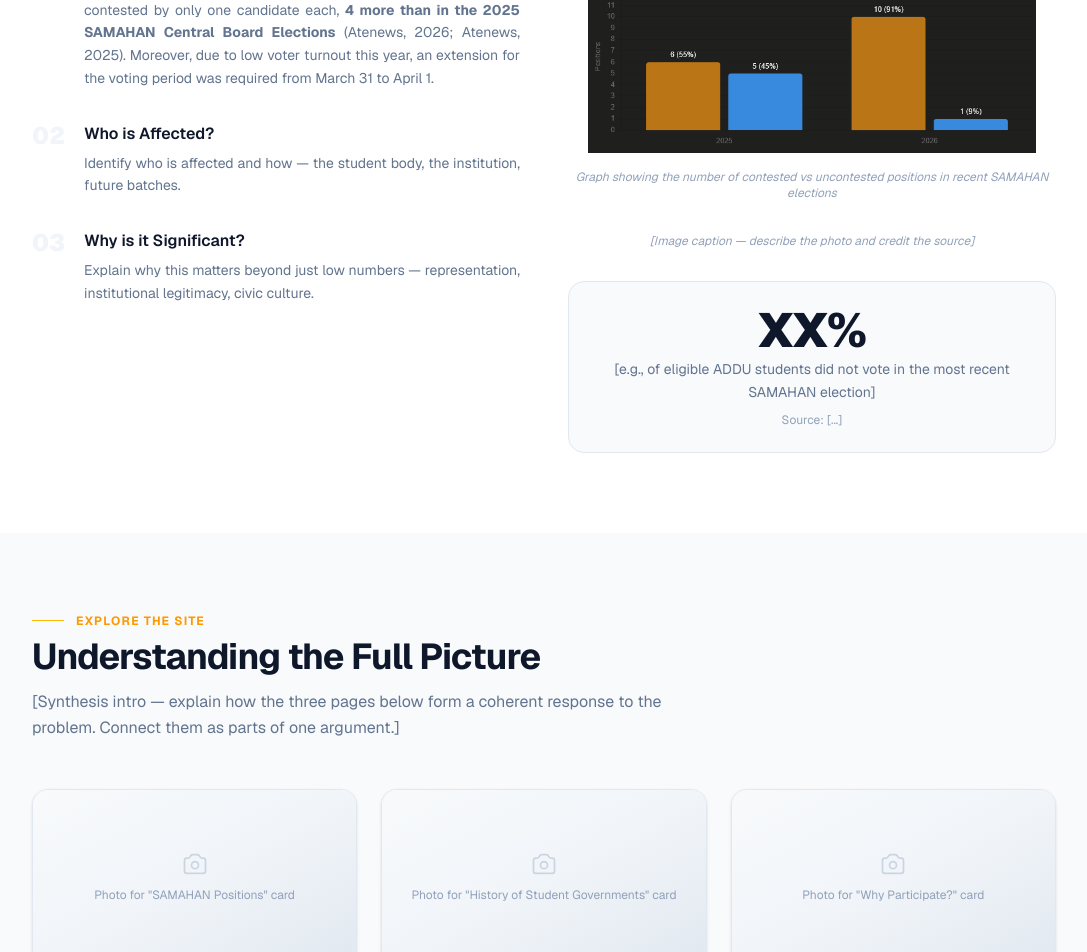
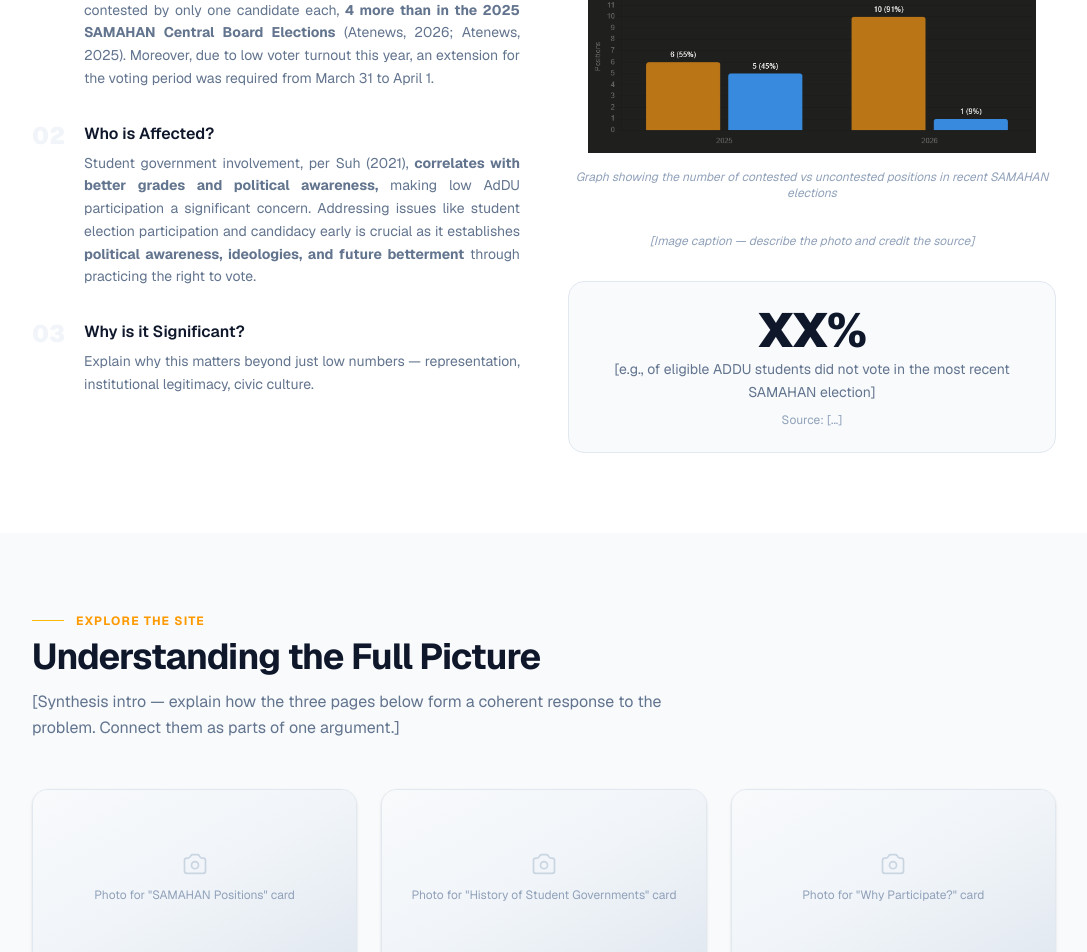
Before and after one commit to MuhasinBiruar/The-Round-Table-A-Student-Government-Hub, a Next.js app: page / in a window 1280 px wide. Shown: the part 1103-2055 px from the top of the page, without its empty margins (96-1183 px from the left). Built offline with nearby package versions, Linux system fonts and the light colour scheme.

Commit message:
docs: add affected text

```diff
--- a/app/page.tsx
+++ b/app/page.tsx
@@ -25,6 +25,13 @@
       (<strong>SAMAHAN AdDU</strong>) Central Board saw{" "}
       <strong>10 out of 11 positions</strong>{" "}
       contested by only one candidate each, <strong>4 more than in the 2025 SAMAHAN Central Board Elections</strong> (Atenews, 2026; Atenews, 2025). Moreover, due to low voter turnout this year, an extension for the voting period was required from March 31 to April 1.
+    </>
+  );
+  const affectedText = (
+    <>
+      Student government involvement, per Suh (2021), <strong>correlates with better grades and political awareness,</strong>{" "} making low AdDU participation a significant concern.
+      Addressing issues like student election participation and candidacy early is crucial as it establishes <strong>political awareness, ideologies, and future betterment</strong> {" "} through practicing
+      the right to vote.
     </>
   );
   return (
@@ -93,7 +100,7 @@
                   num: "02",
                   title: "Who is Affected?",
                   placeholder:
-                    "Identify who is affected and how — the student body, the institution, future batches.",
+                    affectedText,
                 },
                 {
                   num: "03",
```
